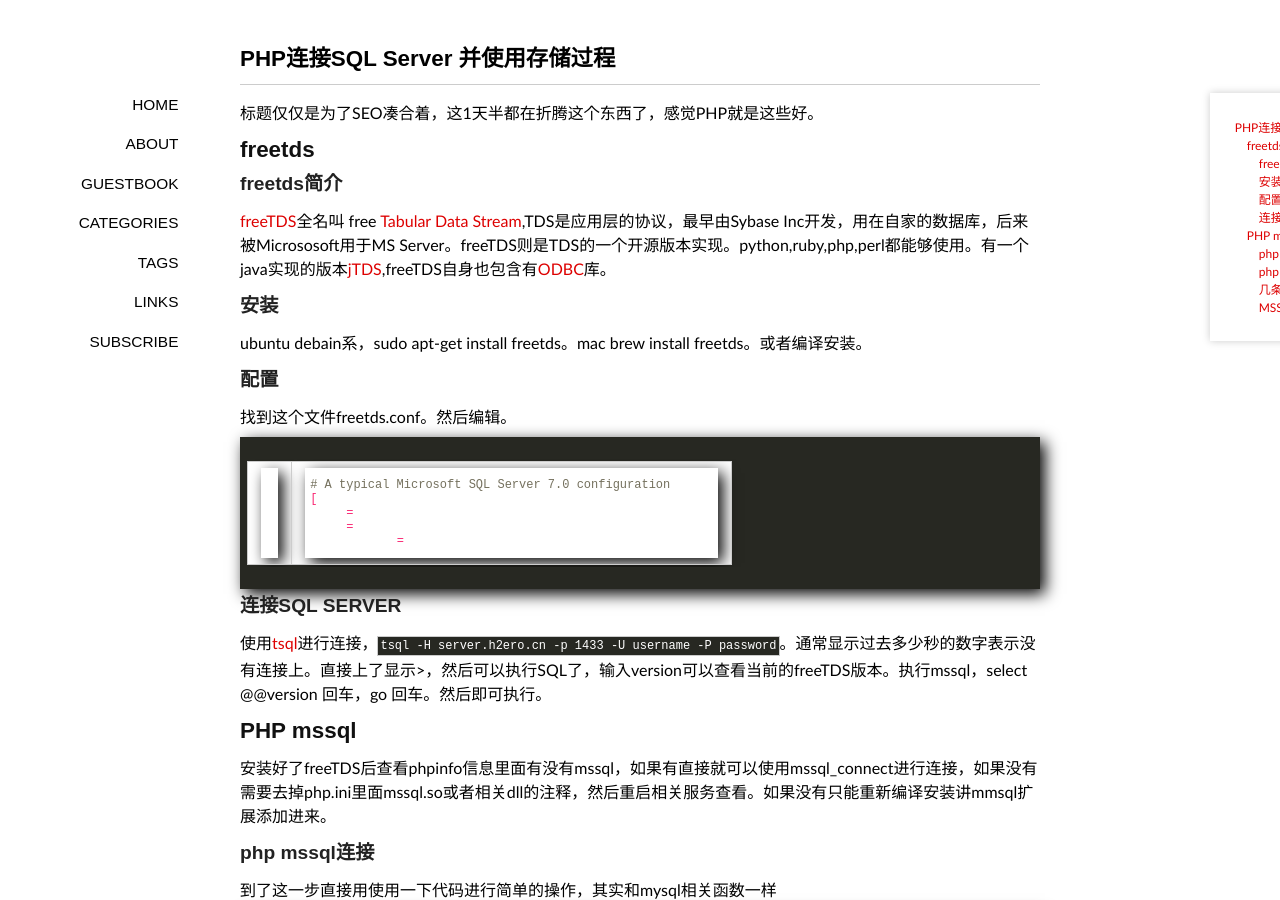
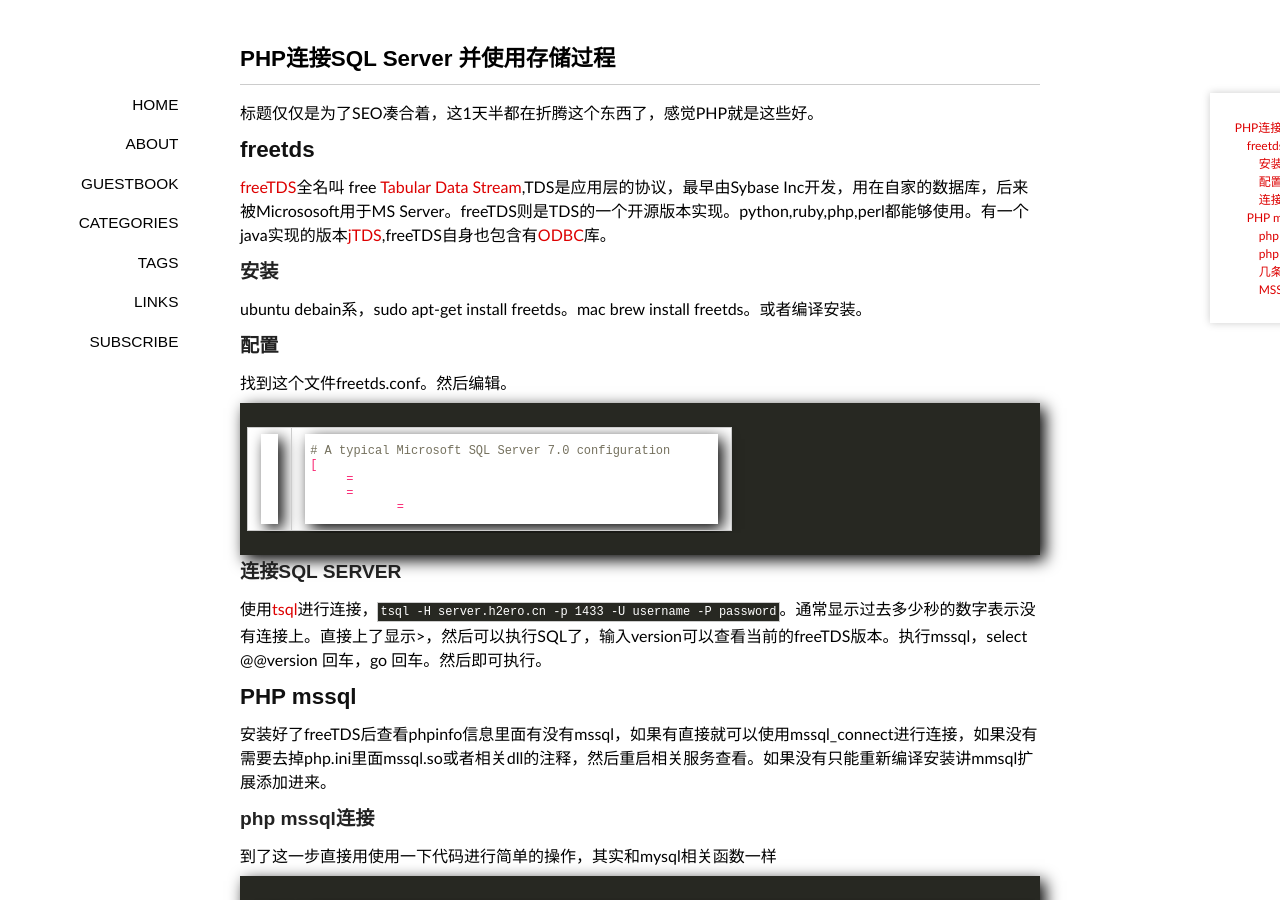
Before and after one commit to h2ero/h2ero.github.com, a Jekyll site: the page built from _posts/2012/2012-12-19-php-mssql-stored-procedure.md, in a window 1280 px wide and 900 px high. Built offline with Jekyll 4.4.1, drawn with Linux system fonts in a browser that asks for light colours; some web fonts are replaced; Markdown is read by kramdown in place of the engine named in the settings; comment, search, counter and statistics services are not loaded.

Commit message:
do some change

```diff
--- a/_posts/2012/2012-12-19-php-mssql-stored-procedure.md
+++ b/_posts/2012/2012-12-19-php-mssql-stored-procedure.md
@@ -6,7 +6,6 @@ categories: PHP
 ---
 标题仅仅是为了SEO凑合着，这1天半都在折腾这个东西了，感觉PHP就是这些好。
 ##freetds
-###freetds简介
 [freeTDS][2]全名叫 free [Tabular Data Stream][1],TDS是应用层的协议，最早由Sybase Inc开发，用在自家的数据库，后来被Micrososoft用于MS Server。freeTDS则是TDS的一个开源版本实现。python,ruby,php,perl都能够使用。有一个java实现的版本[jTDS][3],freeTDS自身也包含有[ODBC][4]库。
 ###安装
 ubuntu debain系，sudo apt-get install freetds。mac brew install freetds。或者编译安装。
```
